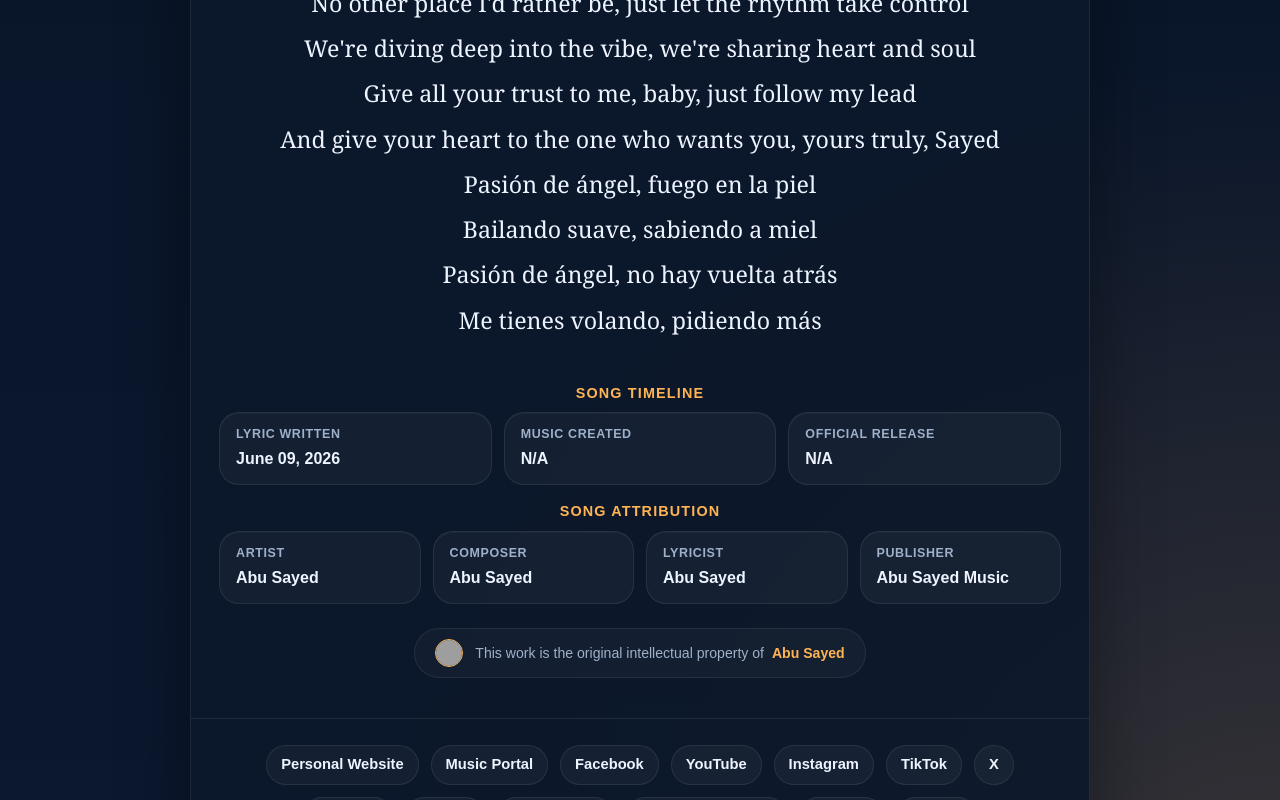
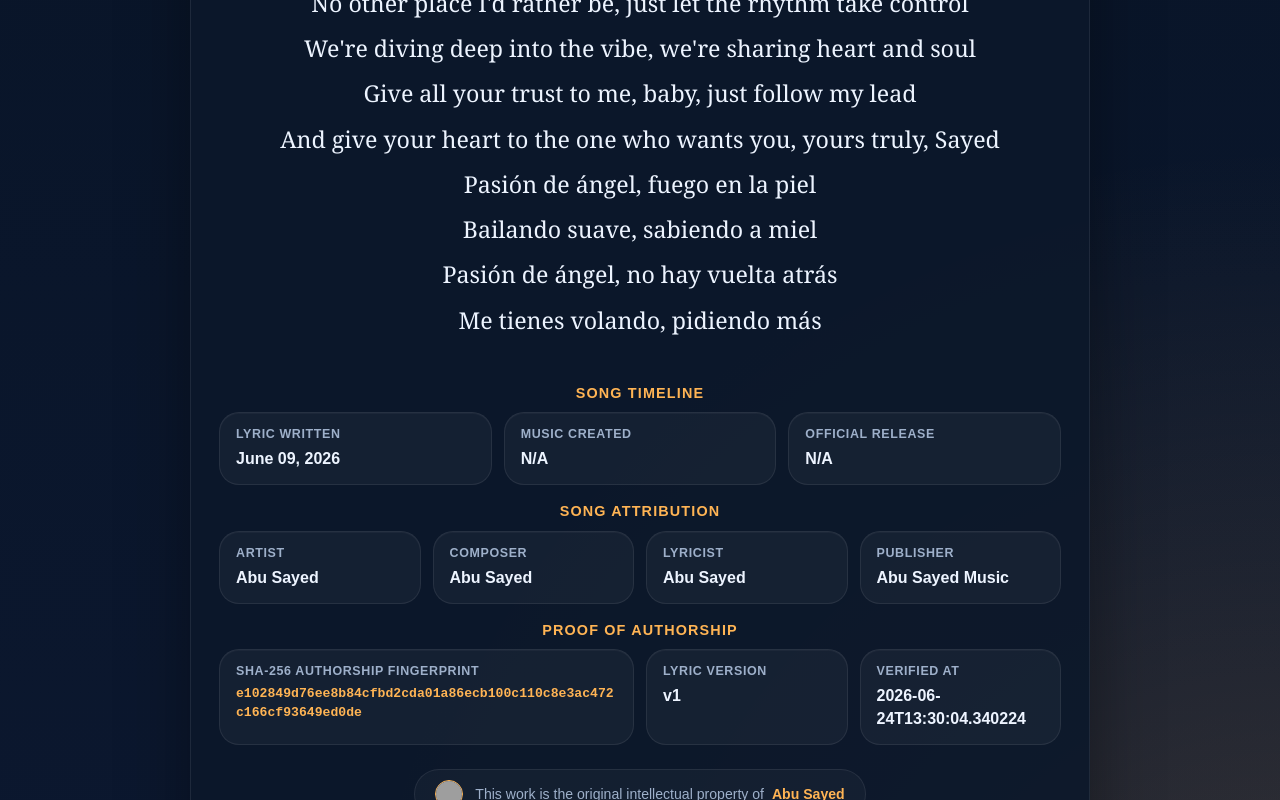
Before and after one commit to ImAbuSayed/pasion-de-angel, a plain HTML site: page index.html in a window 1280 px wide. Shown: the part 2000-2800 px from the top of the page. Drawn offline with Linux system fonts and the light colour scheme; grey boxes are pictures that could not be loaded.

Commit message:
feat: update song assets v1 with signed GPG commit [verified]

```diff
--- a/index.html
+++ b/index.html
@@ -14,9 +14,9 @@
     <meta name="keywords" content="Pasión de ángel, Abu Sayed lyrics, original song lyrics, Abu Sayed original song, Abu Sayed lyricist, Abu Sayed composer, Abu Sayed songwriter, official lyrics">
     <meta name="robots" content="index,follow,max-snippet:-1,max-image-preview:large,max-video-preview:-1">
     <meta name="referrer" content="strict-origin-when-cross-origin">
-    <meta name="description" content="Discover the complete lyrics of &#x27;Pasión de ángel&#x27;, a unique musical work by Abu Sayed, encompassing original composition and writing.">
+    <meta name="description" content="Official lyrics for &#x27;Pasión de ángel&#x27;, an original song written, composed, created, and owned by Abu Sayed.">
     <meta property="og:title" content="Pasión de ángel - Original Lyrics by Abu Sayed">
-    <meta property="og:description" content="Discover the complete lyrics of &#x27;Pasión de ángel&#x27;, a unique musical work by Abu Sayed, encompassing original composition and writing.">
+    <meta property="og:description" content="Official lyrics for &#x27;Pasión de ángel&#x27;, an original song written, composed, created, and owned by Abu Sayed.">
     <meta property="og:type" content="music.song">
     <meta property="og:url" content="https://imabusayed.github.io/pasion-de-angel/">
     <meta property="og:site_name" content="Abu Sayed Music">
@@ -24,7 +24,7 @@
     <meta name="last-modified" content="2026-06-09 13:25:47">
     <meta name="twitter:card" content="summary_large_image">
     <meta name="twitter:title" content="Pasión de ángel - Original Lyrics by Abu Sayed">
-    <meta name="twitter:description" content="Discover the complete lyrics of &#x27;Pasión de ángel&#x27;, a unique musical work by Abu Sayed, encompassing original composition and writing.">
+    <meta name="twitter:description" content="Official lyrics for &#x27;Pasión de ángel&#x27;, an original song written, composed, created, and owned by Abu Sayed.">
     <link rel="canonical" href="https://imabusayed.github.io/pasion-de-angel/">
     <link rel="sitemap" type="application/xml" title="Sitemap" href="https://imabusayed.github.io/pasion-de-angel/sitemap.xml">
     <link rel="author" href="https://github.com/ImAbuSayed">
@@ -100,7 +100,7 @@
       "@id": "https://imabusayed.github.io/pasion-de-angel#webpage",
       "url": "https://imabusayed.github.io/pasion-de-angel/",
       "name": "Pasión de ángel - Original Lyrics by Abu Sayed",
-      "description": "Discover the complete lyrics of 'Pasión de ángel', a unique musical work by Abu Sayed, encompassing original composition and writing.",
+      "description": "Official lyrics for 'Pasión de ángel', an original song written, composed, created, and owned by Abu Sayed.",
       "isPartOf": {
         "@id": "https://music.abusayed.com.bd/#website"
       },
@@ -537,7 +537,7 @@
 
         <div class="controls">
             <button class="btn-speak" id="speakBtn" title="Read the lyrics aloud"><span id="speakText">Read Aloud</span></button>
-            <a href="https://music.abusayed.com.bd/Licensing/?https://imabusayed.github.io/pasion-de-angel/" class="btn-license" title="Get licensing for this song" target="_blank">Secure Licensing Rights for Pasión de ángel</a>
+            <a href="https://music.abusayed.com.bd/Licensing/?https://imabusayed.github.io/pasion-de-angel/" class="btn-license" title="Get licensing for this song" target="_blank">Commercial Licensing for Pasión de ángel</a>
 
         </div>
         <br>
@@ -612,6 +612,26 @@
             <div class="meta-card">
                 <span class="meta-label">Publisher</span>
                 <strong>Abu Sayed Music</strong>
+            </div>
+
+                </div>
+            </div>
+
+            <div class="details-block">
+                <div class="details-title">Proof of Authorship</div>
+                <div class="meta-grid">
+
+            <div class="meta-card" style="grid-column: span 2;">
+                <span class="meta-label">SHA-256 Authorship Fingerprint</span>
+                <strong style="word-break: break-all; font-family: monospace; font-size: 0.82rem; color: var(--accent);">e102849d76ee8b84cfbd2cda01a86ecb100c110c8e3ac472c166cf93649ed0de</strong>
+            </div>
+            <div class="meta-card">
+                <span class="meta-label">Lyric Version</span>
+                <strong>v1</strong>
+            </div>
+            <div class="meta-card">
+                <span class="meta-label">Verified At</span>
+                <strong>2026-06-24T13:30:04.340224</strong>
             </div>
 
                 </div>
```
Also changed, not shown: excerpts/Bridge-Preview.txt (added), excerpts/Chorus-Preview.txt (added), excerpts/Final-Chorus-Preview.txt (added), excerpts/Hook-Preview.txt (added), excerpts/Pre-Chorus-2-Preview.txt (added), excerpts/Pre-Chorus-3-Preview.txt (added), excerpts/Pre-Chorus-Preview.txt (added), excerpts/Verse-1-Preview.txt (added), excerpts/Verse-2-Preview.txt (added), excerpts/Verse-3-Preview.txt (added), hashes.txt (added), llms.txt, lyrics_backup/2026-06-24_pasion-de-angel-v1.txt (added), manifest.json (added), 1 other file.
